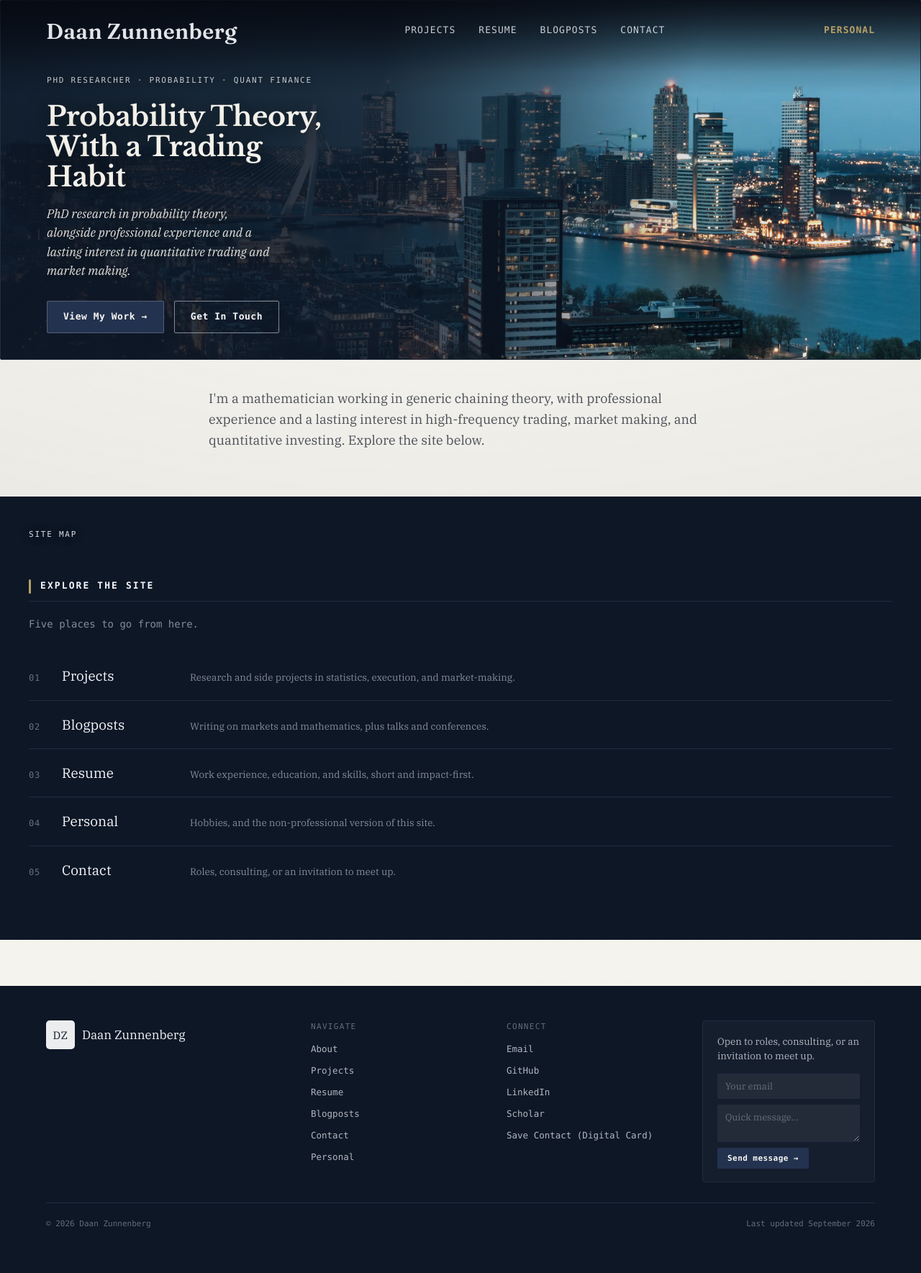
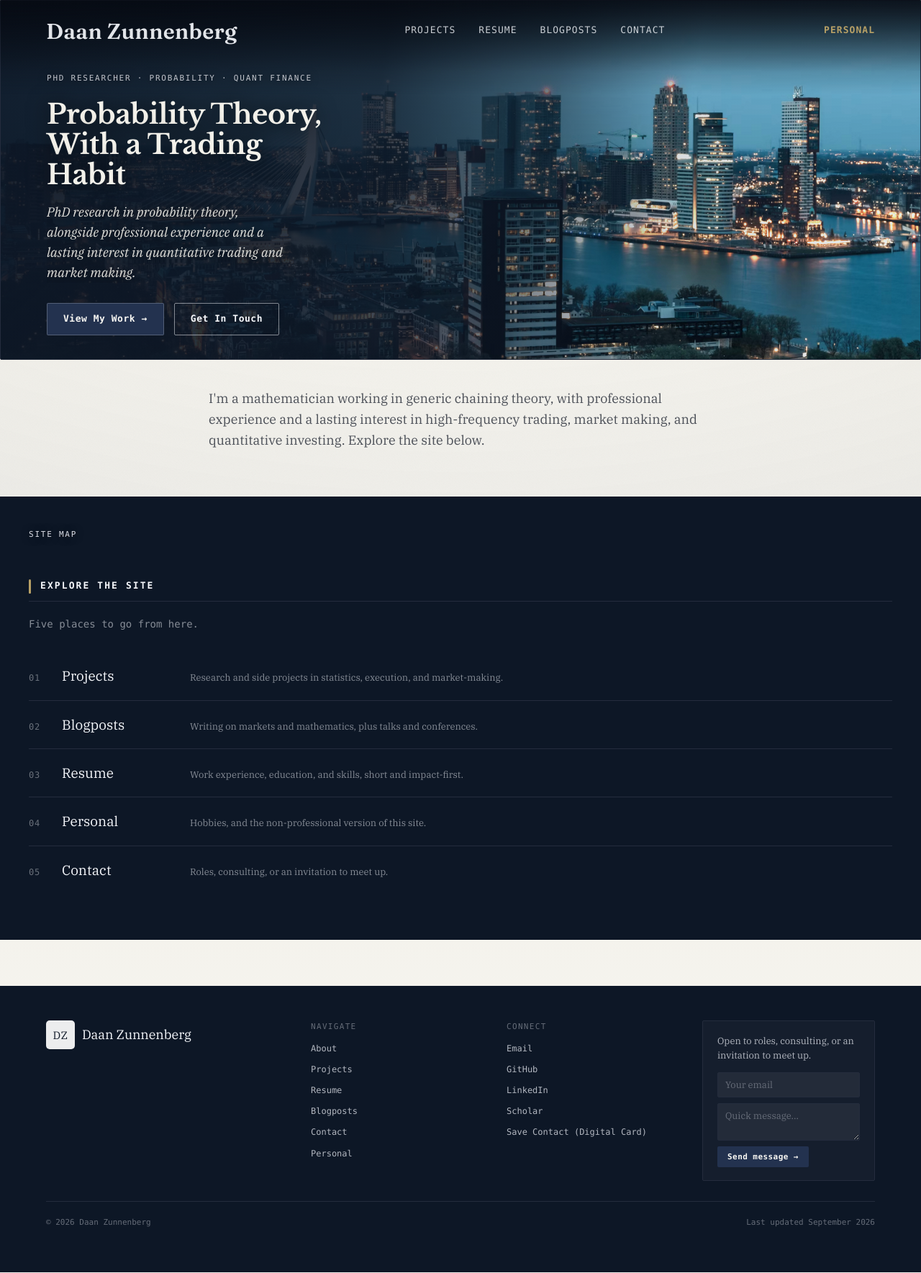
Before and after one commit to DaanZunnenberg/DaanZunnenberg.github.io, a Jekyll site: the page built from index.md, in a window 1280 px wide. Shown: the whole page at 72% size. Built offline with Jekyll 4.4.1, drawn with Linux system fonts in a browser that asks for light colours.

Commit message:
Consolidate type scale and border-radius into named tokens
Merge near-duplicate font sizes (10/11, 12/12.5, 13/13.5, 14/14.5,
15/15.5, 17/18, 19/20) into a 7-step named scale (--fs-2xs..--fs-title)
covering all body/meta text, cutting distinct sizes from 21 to 15.
Large display headings (h1, hero variants) are left literal since
they're a verified, deliberate two-tier scale already, not duplicates.

Also merge border-radius 3px into 2px so every boxed panel, input, and
button shares one radius, plus 999px for pills. Add an 8px spacing
scale (--space-1..--space-8) for components built going forward.

```diff
--- a/assets/css/style.css
+++ b/assets/css/style.css
@@ -46,6 +46,31 @@
   --serif: "IBM Plex Serif", "Iowan Old Style", "Palatino Linotype", Palatino, Georgia, serif;
   --display: "Fraunces", "IBM Plex Serif", Georgia, serif;
   --display-hero: Baskerville, "Baskerville Old Face", "Libre Baskerville", "Times New Roman", serif;
+
+  /* Type scale: named steps rather than one-off pixel values, so every
+     small/meta and body-adjacent size on the site draws from the same
+     ladder. Large display sizes (h1, .site-title, hero headings, and
+     their responsive variants) stay literal — they're already a
+     deliberate, verified two-tier scale, not accidental duplicates. */
+  --fs-2xs: 11px;   /* micro labels: tags, mono captions */
+  --fs-xs: 12px;    /* meta text: dates, small mono */
+  --fs-sm: 13px;    /* secondary body / mono */
+  --fs-md: 14px;    /* body-small, description text */
+  --fs-base: 15.5px; /* running body copy */
+  --fs-lg: 18px;    /* lede/h3-level emphasis */
+  --fs-title: 19px; /* card and index titles */
+
+  /* Spacing scale: an 8px-based ladder for gaps, padding, and margins on
+     components built or touched going forward (article rows, buttons,
+     form controls). Existing bespoke layout spacing (hero, section
+     breaks, grid gutters) is left as-is rather than force-fit. */
+  --space-1: 4px;
+  --space-2: 8px;
+  --space-3: 12px;
+  --space-4: 16px;
+  --space-5: 20px;
+  --space-6: 24px;
+  --space-8: 32px;
 }
 
 * { box-sizing: border-box; }
@@ -58,7 +83,7 @@
   background-attachment: fixed;
   color: var(--ink);
   font-family: var(--serif);
-  font-size: 15.5px;
+  font-size: var(--fs-base);
   line-height: 1.6;
   position: relative;
   isolation: isolate;
@@ -188,7 +213,7 @@
   max-width: 640px;
   margin-left: auto;
   margin-right: auto;
-  font-size: 14.5px;
+  font-size: var(--fs-md);
 }
 
 .article-body h2 {
@@ -197,7 +222,7 @@
 }
 
 .article-body h4 {
-  font-size: 15px;
+  font-size: var(--fs-base);
   margin: 20px 0 8px;
 }
 
@@ -219,7 +244,7 @@
 }
 
 .article-figure figcaption {
-  font-size: 12.5px;
+  font-size: var(--fs-xs);
   color: var(--ink-faint);
   margin-top: 8px;
   line-height: 1.5;
@@ -378,7 +403,7 @@
 
 .site-nav {
   font-family: var(--mono);
-  font-size: 13px;
+  font-size: var(--fs-sm);
   display: flex;
   justify-content: flex-end;
   flex-wrap: wrap;
@@ -487,7 +512,7 @@
    A bordered button rather than an underlined link, so it reads as its
    own action instead of another page in the current section. */
 .nav-switch a {
-  font-size: 11px;
+  font-size: var(--fs-2xs);
   letter-spacing: 0.06em;
   color: var(--ink-faint);
   opacity: 0.75;
@@ -503,7 +528,7 @@
 .nav-dropdown a {
   padding: 8px 10px;
   border-radius: 2px;
-  font-size: 12.5px;
+  font-size: var(--fs-xs);
   white-space: nowrap;
 }
 
@@ -679,7 +704,7 @@
     min-height: 44px;
     padding: 0 4px;
     border-bottom: 1px solid var(--line-soft);
-    font-size: 14px;
+    font-size: var(--fs-md);
   }
 
   .site-nav a:active { background: var(--bg-1); }
@@ -720,7 +745,7 @@
   position: relative;
   font-family: var(--mono);
   font-weight: 700;
-  font-size: 13px;
+  font-size: var(--fs-sm);
   text-transform: uppercase;
   letter-spacing: 0.16em;
   color: var(--ink);
@@ -742,7 +767,7 @@
 }
 
 h3 {
-  font-size: 18px;
+  font-size: var(--fs-lg);
   margin: 0 0 2px;
   color: var(--ink);
 }
@@ -752,7 +777,7 @@
    scoped to the collapsible project blocks. */
 h4 {
   font-family: var(--mono);
-  font-size: 11px;
+  font-size: var(--fs-2xs);
   text-transform: uppercase;
   letter-spacing: 0.1em;
   color: var(--ink-faint);
@@ -787,7 +812,7 @@
 
 .tagline {
   font-family: var(--mono);
-  font-size: 14px;
+  font-size: var(--fs-md);
   color: var(--ink-soft);
   margin-bottom: 28px;
 }
@@ -800,7 +825,7 @@
 }
 
 .lede {
-  font-size: 18px;
+  font-size: var(--fs-lg);
   color: var(--ink-soft);
   margin-bottom: 8px;
 }
@@ -825,7 +850,7 @@
   min-width: 0;
   padding: 24px 24px 26px;
   border: 1px solid var(--line-soft);
-  border-radius: 3px;
+  border-radius: 2px;
   background: var(--bg-raised);
   text-decoration: none;
   overflow: hidden;
@@ -883,7 +908,7 @@
   top: 24px;
   right: 22px;
   font-family: var(--mono);
-  font-size: 12px;
+  font-size: var(--fs-xs);
   color: var(--ink-faint);
 }
 
@@ -895,7 +920,7 @@
 
 .dest-title {
   font-family: var(--serif);
-  font-size: 20px;
+  font-size: var(--fs-title);
   color: var(--ink);
   transition: color 0.3s cubic-bezier(0.16, 1, 0.3, 1);
 }
@@ -905,7 +930,7 @@
 }
 
 .dest-desc {
-  font-size: 14px;
+  font-size: var(--fs-md);
   color: var(--ink-faint);
   line-height: 1.45;
 }
@@ -938,14 +963,14 @@
 
 .site-index-num {
   font-family: var(--mono);
-  font-size: 12px;
+  font-size: var(--fs-xs);
   letter-spacing: 0.06em;
   color: rgba(245, 247, 251, 0.4);
 }
 
 .site-index-title {
   font-family: var(--serif);
-  font-size: 19px;
+  font-size: var(--fs-title);
   color: #f5f7fb;
   transition: color 0.3s cubic-bezier(0.16, 1, 0.3, 1);
 }
@@ -955,7 +980,7 @@
 }
 
 .site-index-desc {
-  font-size: 13.5px;
+  font-size: var(--fs-sm);
   color: rgba(233, 236, 243, 0.55);
   line-height: 1.5;
 }
@@ -1101,7 +1126,7 @@
   .dest-card { padding: 20px 20px 22px; }
   .dest-icon { width: 44px; height: 44px; }
   .dest-icon svg { width: 22px; height: 22px; }
-  .dest-title { font-size: 19px; }
+  .dest-title { font-size: var(--fs-title); }
 }
 
 /* Home page reuses .contact-panel's full-bleed dark band (same technique
@@ -1174,7 +1199,7 @@
 
 .article-card-title {
   font-family: var(--serif);
-  font-size: 20px;
+  font-size: var(--fs-title);
   line-height: 1.3;
   color: var(--ink);
   transition: color 0.2s cubic-bezier(0.16, 1, 0.3, 1);
@@ -1187,14 +1212,14 @@
 .article-card-date {
   flex: 0 0 auto;
   font-family: var(--mono);
-  font-size: 12px;
+  font-size: var(--fs-xs);
   letter-spacing: 0.02em;
   color: var(--ink-faint);
   white-space: nowrap;
 }
 
 .article-card-desc {
-  font-size: 14px;
+  font-size: var(--fs-md);
   color: var(--ink-faint);
   line-height: 1.5;
 }
@@ -1206,7 +1231,7 @@
 
 .article-card-tags .tag {
   font-family: var(--mono);
-  font-size: 10px;
+  font-size: var(--fs-2xs);
   letter-spacing: 0.06em;
   text-transform: uppercase;
   color: var(--ink-faint);
@@ -1223,7 +1248,7 @@
 @media (max-width: 560px) {
   .article-card { padding: 18px 2px; }
   .article-card-body { flex-direction: column; gap: 2px; }
-  .article-card-title { font-size: 18px; }
+  .article-card-title { font-size: var(--fs-lg); }
 }
 
 /* Page break between project sections: a full-width strip in the site's
@@ -1272,7 +1297,7 @@
 
 .section-break-label {
   font-family: var(--mono);
-  font-size: 11px;
+  font-size: var(--fs-2xs);
   letter-spacing: 0.12em;
   text-transform: uppercase;
   color: var(--blue-800);
@@ -1288,18 +1313,18 @@
 
 .section-break p {
   font-family: var(--mono);
-  font-size: 13px;
+  font-size: var(--fs-sm);
   color: var(--blue-800);
   margin: 0;
 }
 
 .article-grid-empty {
   border: 1px dashed var(--line);
-  border-radius: 3px;
+  border-radius: 2px;
   padding: 32px 20px;
   text-align: center;
   font-family: var(--mono);
-  font-size: 13px;
+  font-size: var(--fs-sm);
   color: var(--ink-faint);
 }
 
@@ -1315,7 +1340,7 @@
 
 .tag-filter-btn {
   font-family: var(--mono);
-  font-size: 11px;
+  font-size: var(--fs-2xs);
   letter-spacing: 0.05em;
   text-transform: uppercase;
   padding: 7px 15px;
@@ -1348,7 +1373,7 @@
 .tag {
   display: inline-block;
   font-family: var(--mono);
-  font-size: 10px;
+  font-size: var(--fs-2xs);
   letter-spacing: 0.05em;
   text-transform: uppercase;
   line-height: 1.5;
@@ -1371,7 +1396,7 @@
 
 .article-grid-more-btn {
   font-family: var(--mono);
-  font-size: 12px;
+  font-size: var(--fs-xs);
   letter-spacing: 0.05em;
   text-transform: uppercase;
   padding: 10px 26px;
@@ -1433,20 +1458,20 @@
 
 .timeline-date {
   font-family: var(--mono);
-  font-size: 12px;
+  font-size: var(--fs-xs);
   letter-spacing: 0.02em;
   color: var(--ink-faint);
 }
 
 .timeline-title {
   font-family: var(--serif);
-  font-size: 18px;
+  font-size: var(--fs-lg);
   color: var(--ink);
 }
 
 .timeline-org {
   font-family: var(--mono);
-  font-size: 12.5px;
+  font-size: var(--fs-xs);
   color: var(--ink-soft);
   margin-top: 2px;
 }
@@ -1462,7 +1487,7 @@
    staying inside the one entry. */
 .resume-glance-group {
   font-family: var(--mono);
-  font-size: 11px;
+  font-size: var(--fs-2xs);
   letter-spacing: 0.06em;
   text-transform: uppercase;
   color: var(--ink-faint);
@@ -1490,7 +1515,7 @@
 
 .resume-skills li {
   font-family: var(--mono);
-  font-size: 12px;
+  font-size: var(--fs-xs);
   color: var(--ink-soft);
   background: var(--bg-1);
   border: 1px solid var(--line-soft);
@@ -1547,13 +1572,13 @@
 
 .entry-org {
   font-family: var(--mono);
-  font-size: 13px;
+  font-size: var(--fs-sm);
   color: var(--ink-soft);
 }
 
 .entry-date {
   font-family: var(--mono);
-  font-size: 12px;
+  font-size: var(--fs-xs);
   color: var(--ink-faint);
   white-space: nowrap;
   transition: color 0.2s ease;
@@ -1576,7 +1601,7 @@
 
 .tags {
   font-family: var(--mono);
-  font-size: 12px;
+  font-size: var(--fs-xs);
   color: var(--blue-400);
   margin: 10px 0 0;
 }
@@ -1593,7 +1618,7 @@
   display: block;
   cursor: pointer;
   font-family: var(--mono);
-  font-size: 12px;
+  font-size: var(--fs-xs);
   color: var(--blue-400);
   background: none;
   border: none;
@@ -1632,7 +1657,7 @@
   .readme-collapse { transition: none; }
 }
 
-.readme { font-size: 15px; color: var(--ink-soft); }
+.readme { font-size: var(--fs-base); color: var(--ink-soft); }
 
 .katex-display {
   margin: 12px 0;
@@ -1643,7 +1668,7 @@
 
 .readme h4 {
   font-family: var(--mono);
-  font-size: 11px;
+  font-size: var(--fs-2xs);
   text-transform: uppercase;
   letter-spacing: 0.1em;
   color: var(--ink-faint);
@@ -1675,7 +1700,7 @@
 
 .math-env-label {
   font-family: var(--mono);
-  font-size: 11px;
+  font-size: var(--fs-2xs);
   font-weight: 700;
   text-transform: uppercase;
   letter-spacing: 0.08em;
@@ -1724,7 +1749,7 @@
   border-radius: 2px;
   overflow-x: auto;
   font-family: ui-monospace, var(--mono);
-  font-size: 12.5px;
+  font-size: var(--fs-xs);
   line-height: 1.55;
   text-shadow: none;
 }
@@ -1734,7 +1759,7 @@
   position: absolute;
   top: 6px;
   right: 12px;
-  font-size: 10px;
+  font-size: var(--fs-2xs);
   color: var(--ink-faint);
   text-transform: uppercase;
   letter-spacing: 0.06em;
@@ -1980,7 +2005,7 @@
 
 .hero-eyebrow {
   font-family: var(--mono);
-  font-size: 11px;
+  font-size: var(--fs-2xs);
   text-transform: uppercase;
   letter-spacing: 0.16em;
   color: var(--accent-bright);
@@ -2011,7 +2036,7 @@
 .hero-lede {
   font-family: var(--serif);
   font-style: italic;
-  font-size: 17px;
+  font-size: var(--fs-lg);
   line-height: 1.55;
   max-width: 34ch;
   color: rgba(243, 241, 234, 0.92);
@@ -2086,7 +2111,7 @@
   left: 50%;
   transform: translate(-50%, 4px);
   font-family: var(--mono);
-  font-size: 10px;
+  font-size: var(--fs-2xs);
   font-weight: 600;
   letter-spacing: 0.02em;
   color: var(--blue-950);
@@ -2158,7 +2183,7 @@
 
 .contact-form label {
   font-family: var(--mono);
-  font-size: 11px;
+  font-size: var(--fs-2xs);
   text-transform: uppercase;
   letter-spacing: 0.1em;
   color: var(--ink-faint);
@@ -2170,7 +2195,7 @@
 .contact-form select,
 .contact-form textarea {
   font-family: var(--serif);
-  font-size: 15px;
+  font-size: var(--fs-base);
   color: var(--ink);
   background: var(--bg-1);
   border: 1px solid var(--line);
@@ -2216,13 +2241,13 @@
 }
 
 .form-hint {
-  font-size: 13px;
+  font-size: var(--fs-sm);
   color: var(--ink-faint);
 }
 
 .contact-form button {
   font-family: var(--mono);
-  font-size: 13px;
+  font-size: var(--fs-sm);
   font-weight: 700;
   letter-spacing: 0.04em;
   color: var(--bg);
@@ -2243,7 +2268,7 @@
 .cta-button {
   display: inline-block;
   font-family: var(--mono);
-  font-size: 13px;
+  font-size: var(--fs-sm);
   font-weight: 700;
   letter-spacing: 0.04em;
   color: var(--bg);
@@ -2279,7 +2304,7 @@
   display: none;
   margin-top: 16px;
   font-family: var(--mono);
-  font-size: 13px;
+  font-size: var(--fs-sm);
   color: var(--up);
 }
 
@@ -2298,7 +2323,7 @@
   justify-content: center;
   gap: 10px 18px;
   font-family: var(--mono);
-  font-size: 13px;
+  font-size: var(--fs-sm);
   margin-bottom: 24px;
 }
 
@@ -2397,7 +2422,7 @@
   padding-right: 64px;
   background: var(--blue-950);
   font-family: var(--mono);
-  font-size: 13px;
+  font-size: var(--fs-sm);
   color: rgba(233, 236, 243, 0.7);
 }
 
@@ -2419,20 +2444,20 @@
 .footer-contact {
   padding: 18px 20px;
   border: 1px solid var(--line-dark);
-  border-radius: 3px;
+  border-radius: 2px;
   background: rgba(255, 255, 255, 0.03);
 }
 
 .footer-contact p {
   margin: 0 0 14px;
   font-family: var(--serif);
-  font-size: 13.5px;
+  font-size: var(--fs-sm);
   line-height: 1.5;
   color: rgba(233, 236, 243, 0.75);
 }
 
 .footer-contact .cta-button {
-  font-size: 12px;
+  font-size: var(--fs-xs);
   padding: 9px 16px;
 }
 
@@ -2448,7 +2473,7 @@
 .footer-message-form input[type="email"],
 .footer-message-form textarea {
   font-family: var(--serif);
-  font-size: 13px;
+  font-size: var(--fs-sm);
   color: #f5f7fb;
   background: rgba(255, 255, 255, 0.06);
   border: 1px solid var(--line-dark);
@@ -2473,7 +2498,7 @@
 .footer-message-form button {
   align-self: flex-start;
   font-family: var(--mono);
-  font-size: 11px;
+  font-size: var(--fs-2xs);
   font-weight: 700;
   letter-spacing: 0.04em;
   color: var(--bg);
@@ -2499,14 +2524,14 @@
 .footer-col a {
   color: rgba(233, 236, 243, 0.75);
   text-decoration: none;
-  font-size: 12.5px;
+  font-size: var(--fs-xs);
   transition: color 0.3s cubic-bezier(0.16, 1, 0.3, 1);
 }
 
 .footer-col a:hover { color: var(--metal-gold); }
 
 .footer-col-label {
-  font-size: 11px;
+  font-size: var(--fs-2xs);
   text-transform: uppercase;
   letter-spacing: 0.12em;
   color: rgba(233, 236, 243, 0.4);
@@ -2529,13 +2554,13 @@
 .footer-mark svg rect { fill: rgba(255, 255, 255, 0.92); }
 .footer-mark svg text {
   font-family: var(--serif);
-  font-size: 12px;
+  font-size: var(--fs-xs);
   fill: var(--blue-950);
 }
 
 .footer-mark span {
   font-family: var(--serif);
-  font-size: 17px;
+  font-size: var(--fs-lg);
   color: #f5f7fb;
   letter-spacing: -0.005em;
   transition: color 0.3s cubic-bezier(0.16, 1, 0.3, 1);
@@ -2553,7 +2578,7 @@
 }
 
 .footer-note {
-  font-size: 11px;
+  font-size: var(--fs-2xs);
   color: rgba(233, 236, 243, 0.4);
 }
 
```
